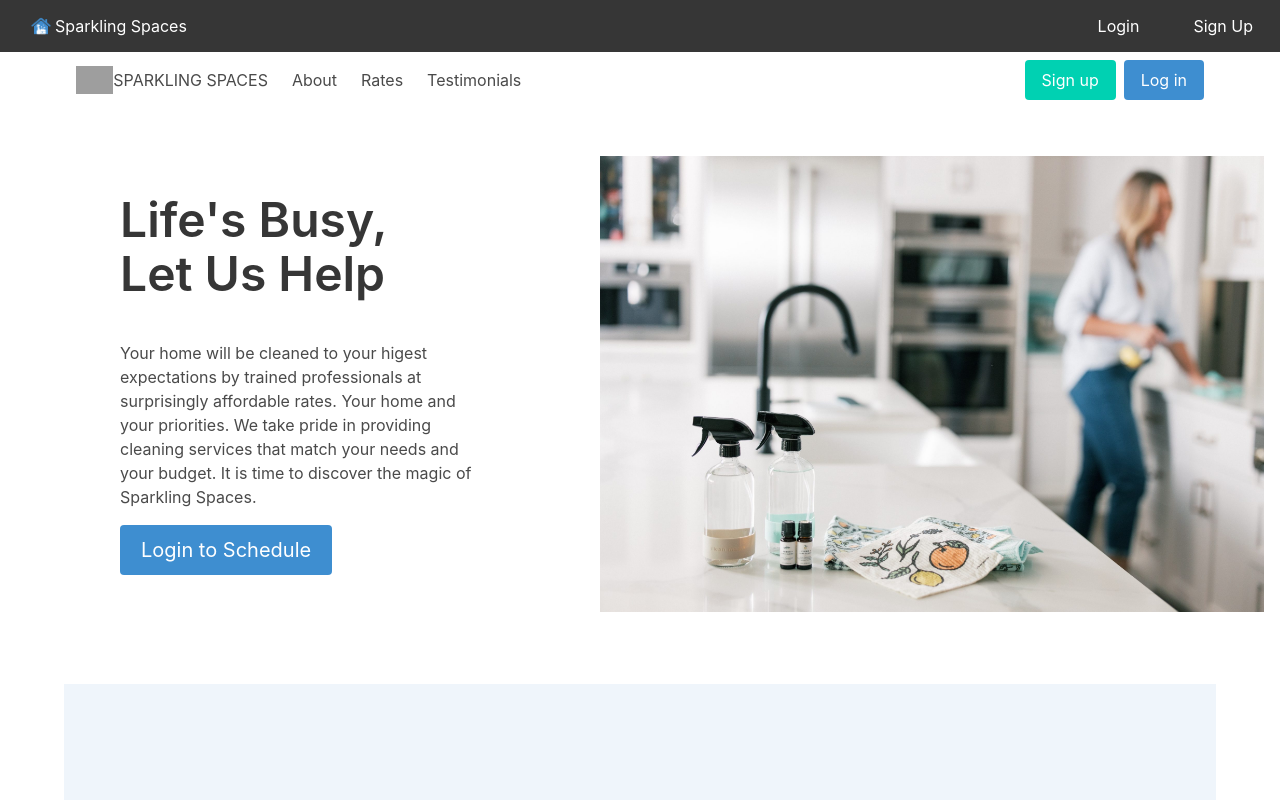
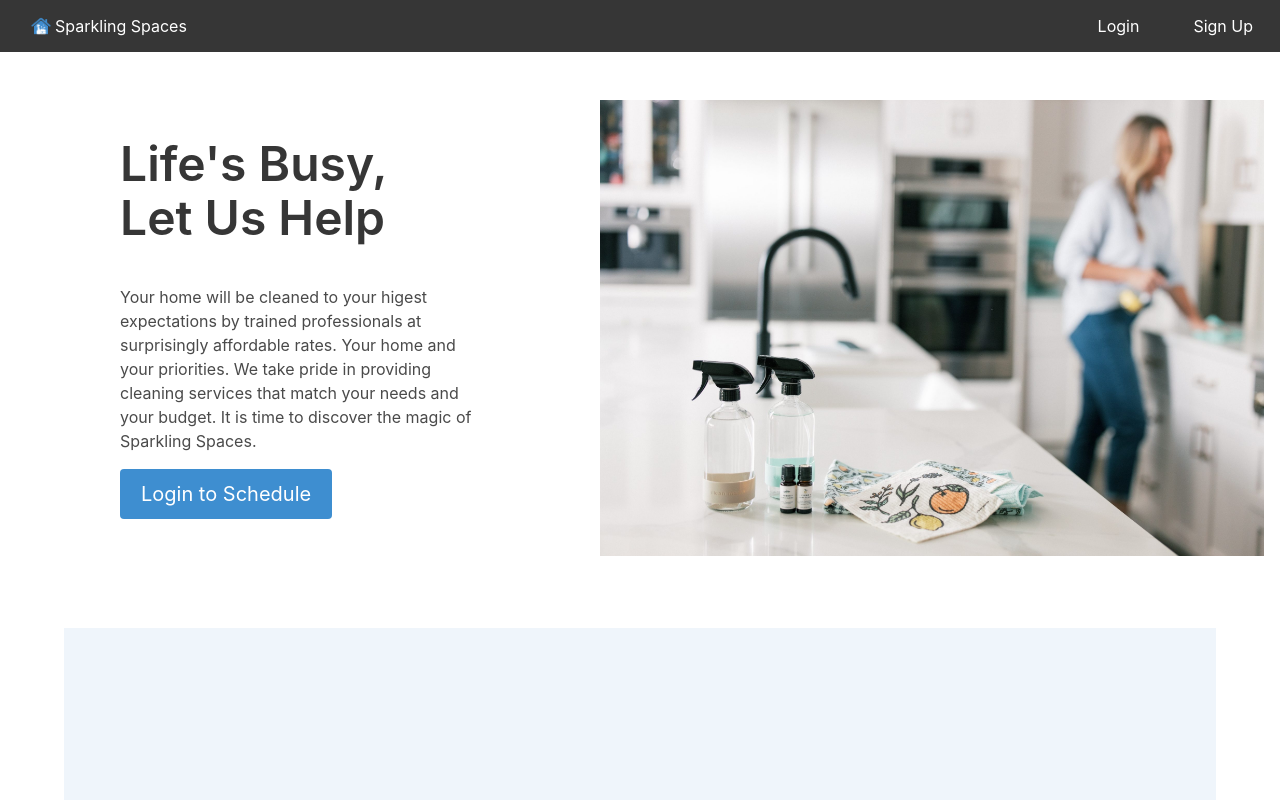
Before and after one commit to msdale/burn-book, a React (Create React App) app in the folder client/: page / in a window 1280 px wide. Shown: the top 800 px of the page. Built offline with nearby package versions, Linux system fonts and the light colour scheme; grey boxes are pictures that could not be loaded.

Commit message:
updated home page

```diff
--- a/client/src/pages/Home.js
+++ b/client/src/pages/Home.js
@@ -16,42 +16,6 @@ import ReviewForm from '../components/ReviewForm'
 
 export default function Home() {
 
-    const Nav = () => {
-        return (
-            <div className='navbar-menu'>
-                <div className="navbar-brand">
-                    <a className="navbar-item" href="#header">
-                        <img src={Logo} alt="logo"/>
-                        SPARKLING SPACES
-                    </a>
-                </div>
-                <div className='navbar-start'>
-                    <a className='navbar-item' href='#about'>
-                        About
-                    </a>
-                    <a className='navbar-item' href='#rates'>
-                        Rates
-                    </a>
-                    <a className='navbar-item' href='#testimonials'>
-                        Testimonials
-                    </a>
-                </div>
-                <div className="navbar-end">
-                    <div className="navbar-item">
-                        <div className="buttons">
-                            <button className="button is-primary">
-                                Sign up
-                            </button>
-                            <Link to='login'><button className="button is-info">
-                                Log in
-                            </button></Link>
-                        </div>
-                    </div>
-                </div>
-            </div>
-        )
-    }
-
     const Header = () => {
         return (
             <div id="header" className="columns is-mobile is-vcentered">
@@ -66,7 +30,7 @@ export default function Home() {
                 </div>
                 <div className="column is-two-thirds is-centered">
                     <figure className="image is-5by3 m-6">
-                        <img src={HeaderImg} alt="clean kitchen counter"/>
+                        <img src={HeaderImg} alt="cleaning supplies"/>
                     </figure>
                 </div>
             </div>
@@ -164,12 +128,10 @@ export default function Home() {
 
     return (
         <div id="landing-body">
-            <Nav/>
             <Header/>
             <About/>
             <Rates/>
             <Testimonials/>
-            <ReviewForm/>
         </div>
     )
 
```
Also changed, not shown: client/src/assets/logo/logo.png (added).
